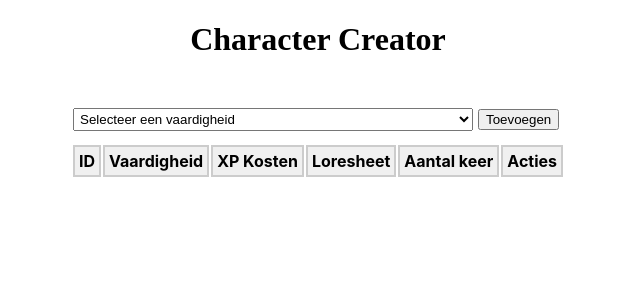
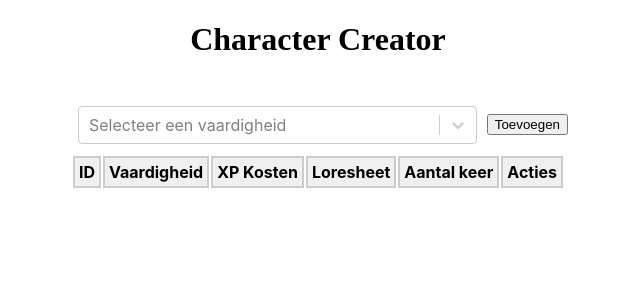
Before and after one commit to Thorfgin/charactercreator2, a React (Create React App) app: page / in a window 1280 px wide. Shown: the top 300 px of the page, without its empty margins (322-962 px from the left). Built offline with nearby package versions, Linux system fonts and the light colour scheme; a web font is replaced by a local one.

Commit message:
working on a MVP

```diff
--- a/package.json
+++ b/package.json
@@ -10,6 +10,7 @@
     "react": "^18.2.0",
     "react-dom": "^18.2.0",
     "react-scripts": "5.0.1",
+    "react-select": "^5.7.4",
     "react-table": "^7.8.0",
     "web-vitals": "^2.1.4"
   },
--- a/src/App.css
+++ b/src/App.css
@@ -64,21 +64,7 @@
 .form-select {
     max-width: 80%;
     width: 100%;
-}
-
-.form-select btn-primary {
-    width: 90px;
-}
-
-/* Reset some default margins and paddings */
-.select-container,
-.select-container select {
-    margin: 5px;
-    padding: 2px;
-}
-
-.select-container btn-primairy {
-    padding: 5px;
+    margin: 10px;
 }
 
 .modal-overlay {
--- a/src/App.js
+++ b/src/App.js
@@ -1,5 +1,6 @@
 import React, { useState } from 'react';
 import { useTable } from 'react-table';
+import Select from 'react-select';
 import data from './json/basisvaardigheden.json';
 import './App.css';
 
@@ -20,12 +21,14 @@ function App() {
     const [showModal, setShowModal] = useState(false);
     const [modalMsg, setModalMsg] = useState("")
 
+    let skillOptions = sourceData.map((record) => ({ value: record.skill, label: record.skill, }));
+
     const handleAddToTable = () => {
-        const selectedRecord = sourceData.find((record) => record.skill === selectedSkill);
+        const selectedRecord = sourceData.find((record) => record.skill === selectedSkill.value);
 
         // if the skill actually exists
         if (selectedRecord) {
-            const cannotBeAdded = tableData.some((record) => record.skill === selectedSkill);
+            const cannotBeAdded = tableData.some((record) => record.skill === selectedSkill.value);
 
             // exit early
             if (cannotBeAdded)
@@ -135,19 +138,17 @@ function App() {
             </header>
             <main>
                 <div className="select-container">
-                    <select
+                    <Select
                         className="form-select"
+                        options={skillOptions}
                         value={selectedSkill}
-                        onChange={(e) => setSelectedSkill(e.target.value)}
-                    >
-                        <option value="">Selecteer een vaardigheid</option>
-                        {sourceData.map((record) => (
-                            <option key={record.id} value={record.skill}>
-                                {record.skill}
-                            </option>
-                        ))}
-                    </select>
-                    <button className="btn btn-primary" onClick={handleAddToTable}>
+                        onChange={(selectedOption) => setSelectedSkill(selectedOption)}
+                        placeholder="Selecteer een vaardigheid"
+                        isClearable
+                        isSearchable
+                    />
+
+                    <button className="btn-primary" onClick={handleAddToTable}>
                         Toevoegen
                     </button>
                 </div>
```
Also changed, not shown: 1 other file (tests, documents, lock files or other folders).
